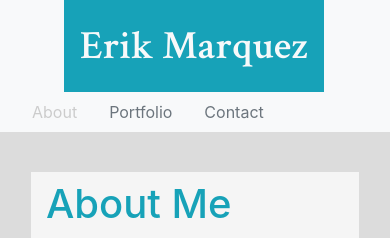
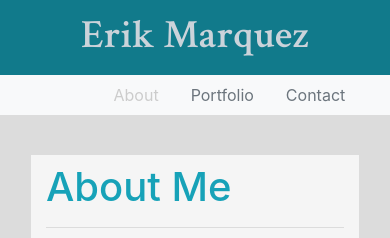
Before and after one commit to contrabandKC/Responsive-Portfolio, a plain HTML site: page index.html in a window 390 px wide. Shown: the top 238 px of the page. Drawn offline with nearby package versions, Linux system fonts and the light colour scheme.

Commit message:
fixed header

```diff
--- a/custombootstrap.css
+++ b/custombootstrap.css
@@ -1,6 +1,8 @@
 body{
     background-color: gainsboro;
     height: 100%;
+    padding: 0;
+    margin: 0;
 }
 
 .article{
@@ -27,9 +29,11 @@ a:hover {
     color: white;
     font-family: 'Crimson Text', serif;
     font-size: 40px;
+    margin: 0 15px 0 40px;
+    padding: 5px 15px 10px 15px;
 }
 
-.customimg{
+.customImg{
 width: 150px;
 }
 
@@ -51,3 +55,25 @@ footer {
       text-align: center;
       margin: 0 auto;
   }
+
+
+  @media screen and (max-width: 640px){
+      .navbar-brand{
+        min-width: 100%;
+        margin: auto;
+        text-align: center;
+      }
+
+      #navbarNav{
+        margin-left: 25% !important;
+        list-style: none;
+    }
+
+    .aboutMe{
+        display: block;
+        margin: 20px auto;
+        max-width: 75%;
+
+    }
+
+  }
--- a/index.html
+++ b/index.html
@@ -33,10 +33,10 @@
 <body>
 
       <!-- Navbar -->
-      <nav class="navbar navbar-light bg-light py-0 text-muted align-content-sm-center">
-            <a class="navbar-brand ml-5 p-3 bg-info text-light headText justify-content-sm-center " href="#">Erik Marquez</a>
+      <nav class="navbar navbar-light bg-light p-0 text-muted ">
+            <a class="navbar-brand bg-info text-light headText " href="#">Erik Marquez</a>
 
-            <ul class="nav align-content-sm-center text-muted ">
+            <ul class="nav text-muted ml-auto" id="navbarNav">
                 <li class="nav-item">
                   <a class="nav-link  " href="index.html">About</a>
                 </li>
@@ -56,7 +56,7 @@
 
     <!-- Main content -->
 
-    <div class="container content  pt-4  ">
+    <div class="container content  pt-4" id="aboutMe">
 
 
 
@@ -71,7 +71,7 @@
 
             <div class="col-md-12 py-3" >
 
-                <img src="Erik Marquez Portrait-007-1553.jpg" alt="Erik Marquez" class="img-fluid rounded float-left mr-4 customimg">
+                <img src="Erik Marquez Portrait-007-1553.jpg" alt="Erik Marquez" class="img-fluid rounded float-left mr-4 customImg">
 
 
 
```
Also changed, not shown: contact.html (+2 -2 lines).
